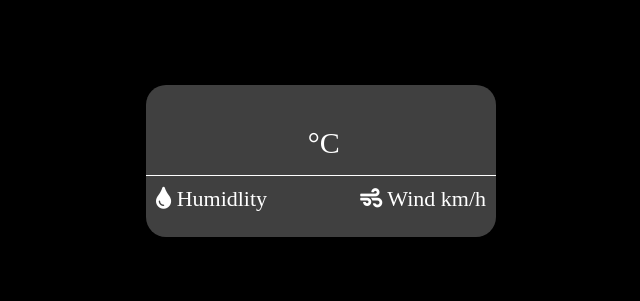
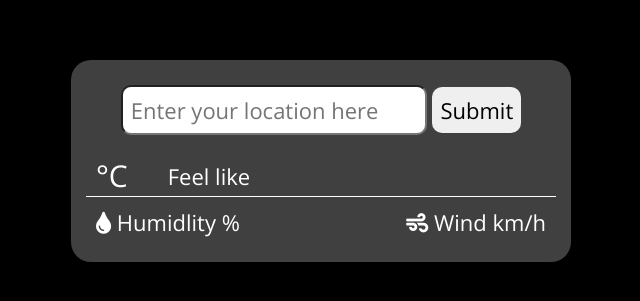
Before and after one commit to lvhao03/Simple-weather-app, a plain HTML site: page index.html in a window 1280 px wide. Shown: the part 239-540 px from the top of the page, without its empty margins (319-959 px from the left). Drawn offline with nearby package versions, Linux system fonts and the light colour scheme; no server answers.

Commit message:
change layout

```diff
--- a/index.html
+++ b/index.html
@@ -5,23 +5,38 @@
     <meta http-equiv="X-UA-Compatible" content="IE=edge">
     <meta name="viewport" content="width=device-width, initial-scale=1.0">
     <title>Document</title>
+    <link rel="preconnect" href="https://fonts.googleapis.com">
+<link rel="preconnect" href="https://fonts.gstatic.com" crossorigin>
+<link href="https://fonts.googleapis.com/css2?family=Open+Sans&display=swap" rel="stylesheet">
     <link rel="stylesheet" href="style.css">
     <link rel="stylesheet" href="https://use.fontawesome.com/releases/v5.15.4/css/all.css" integrity="sha384-DyZ88mC6Up2uqS4h/KRgHuoeGwBcD4Ng9SiP4dIRy0EXTlnuz47vAwmeGwVChigm" crossorigin="anonymous"/>
 </head>
 <body>
     <div class="container">
+        <form action="">
+            <input type="text" class="input" placeholder="Enter your location here">
+            <button type="submit" class="submit">Submit</button>
+        </form>
         <h1 class="city_name"></h1>
-        <img class='icon' src="" alt="">
-        <div class="city_temperture">
-            <h2 class="temperture"></h2>
-            <span class="temperture_span">°C</span>
+        <div class="info">
+            <img class='icon' src="" alt="">
+            <div class="city_temperture">
+                <h2 class="temperture"></h2>
+                <span class="temperture_span">°C</span>
+            </div>
+            <div class="name">
+                <div class="weather_name"></div>
+                <div>
+                    <span>Feel like</span>
+                    <span class="feel_like"></span>
+                </div>
+            </div>
         </div>
-        <div class="weather_name"></div>
         <div class="weather_detail">
             <div>
                 <i class="fas far fa-tint"></i>
                 <span>Humidlity</span>
-                <span class="humidlity"></span>
+                <span class="humidlity"></span>%
             </div>
             <div>
                 <i class="fas fa-wind"></i>
--- a/script.js
+++ b/script.js
@@ -1,11 +1,20 @@
+/* eslint-disable camelcase */
 const cityName = document.querySelector('.city_name');
 const cityTemperture = document.querySelector('.temperture');
 const cityHumidity = document.querySelector('.humidlity');
 const cityWind = document.querySelector('.wind');
 const weatherName = document.querySelector('.weather_name');
+const feelLike = document.querySelector('.feel_like');
 const img = document.querySelector('.icon');
 
+const input = document.querySelector('.input');
+const submitBtn = document.querySelector('.submit');
 const reader = new FileReader();
+
+function getUserInput(event) {
+  event.preventDefault();
+  return input.value;
+}
 
 reader.onloadend = () => {
   const base64data = reader.result;
@@ -13,20 +22,21 @@ reader.onloadend = () => {
 };
 
 function setData(data) {
-  const { humidity, temp } = data.main;
+  const { humidity, temp, feels_like } = data.main;
   cityName.textContent = data.name;
   cityTemperture.innerText = temp;
   cityHumidity.textContent = humidity;
   cityWind.textContent = data.wind.speed;
   weatherName.textContent = data.weather[0].main;
+  feelLike.textContent = feels_like;
 }
 async function getData() {
-  const respone = await fetch('http://api.openweathermap.org/data/2.5/weather?q=Th%C3%A0nh%20ph%E1%BB%91%20H%E1%BB%93%20Ch%C3%AD%20Minh,VN&units=metric&appid=908e8e4dc8a81d0954cd688cc1dd27cb');
+  const location = getUserInput(event);
+  const respone = await fetch(`http://api.openweathermap.org/data/2.5/weather?q=${location}&units=metric&appid=908e8e4dc8a81d0954cd688cc1dd27cb&lang=vi`);
   const data = await respone.json();
   const respone2 = await fetch(`https://openweathermap.org/img/wn/${data.weather[0].icon}@2x.png`);
   const icon = await respone2.blob();
   reader.readAsDataURL(icon);
   setData(data);
 }
-
-getData();
+submitBtn.addEventListener('click', getData);
--- a/style.css
+++ b/style.css
@@ -4,6 +4,7 @@
     box-sizing: border-box;
     font-size: 22px;
     color: white;
+    font-family: 'Open Sans', sans-serif;
 }
 
 body {
@@ -13,22 +14,61 @@ body {
     height: 100vh;
 }
 
+input {
+    border-radius: 10px;
+    outline: none;
+    padding: 8px;
+    color: black;
+    margin: 10px 0;
+}
+
+button {
+    color: black;
+    padding: 8px;
+    border-radius: 10px;
+    position: relative;
+    border: none;
+}
+
+button:hover {
+    cursor: pointer;
+}
+
 .container {
     /* background: linear-gradient(to right,#3a7bd5,#3a6073); */
     background-color: #404040;
     text-align: center;
-    width: 350px;
-    padding: 15px 0 15px;
+    width: 500px;
+    padding: 15px;
     box-shadow:  0 0 1px black;
     border-radius: 20px;
 }
 
+.info {
+    display: flex;
+    align-items: center;
+    gap: 10px;
+}
+
+.name {
+    display: flex;
+    flex-direction: column;
+    text-align: start;
+    margin-left: 30px;
+    font-size: 25px;
+}
+
 .city_name {
-    font-size: 32px;
+    font-size: 36px;
+    margin: 10px;
+}
+
+.city_temperture {
+    display: flex;
 }
 
 .temperture {
-    font-size: 32px;
+    font-size: 50px;
     display: inline-block;
 }
 
@@ -36,10 +76,6 @@ body {
     font-size: 30px;
 }
 
-.weather_name {
-    font-size: 35px;
-    margin: 15px 0;
-}
 
 .weather_detail {
     border-top: 1px solid white;
```
